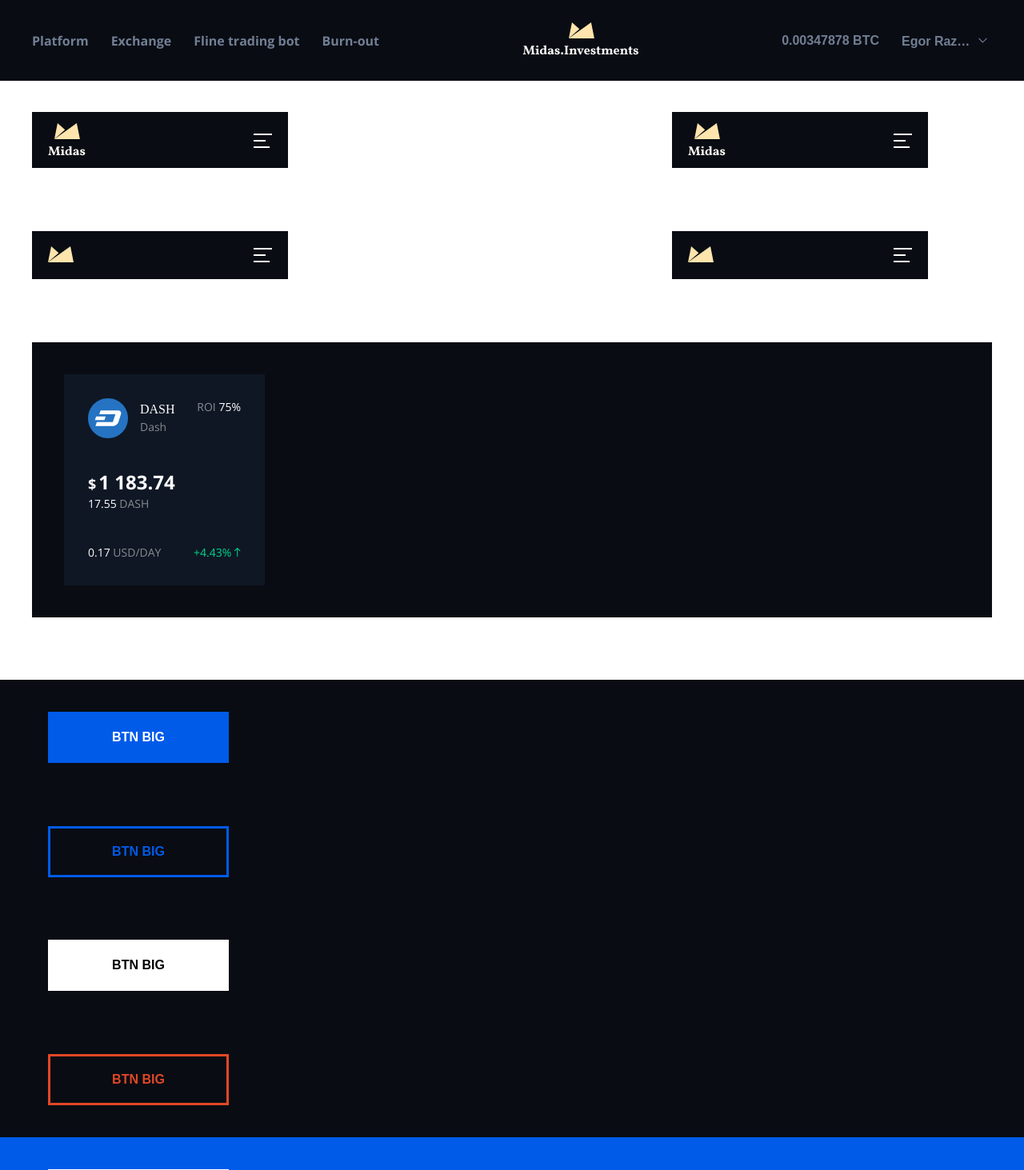
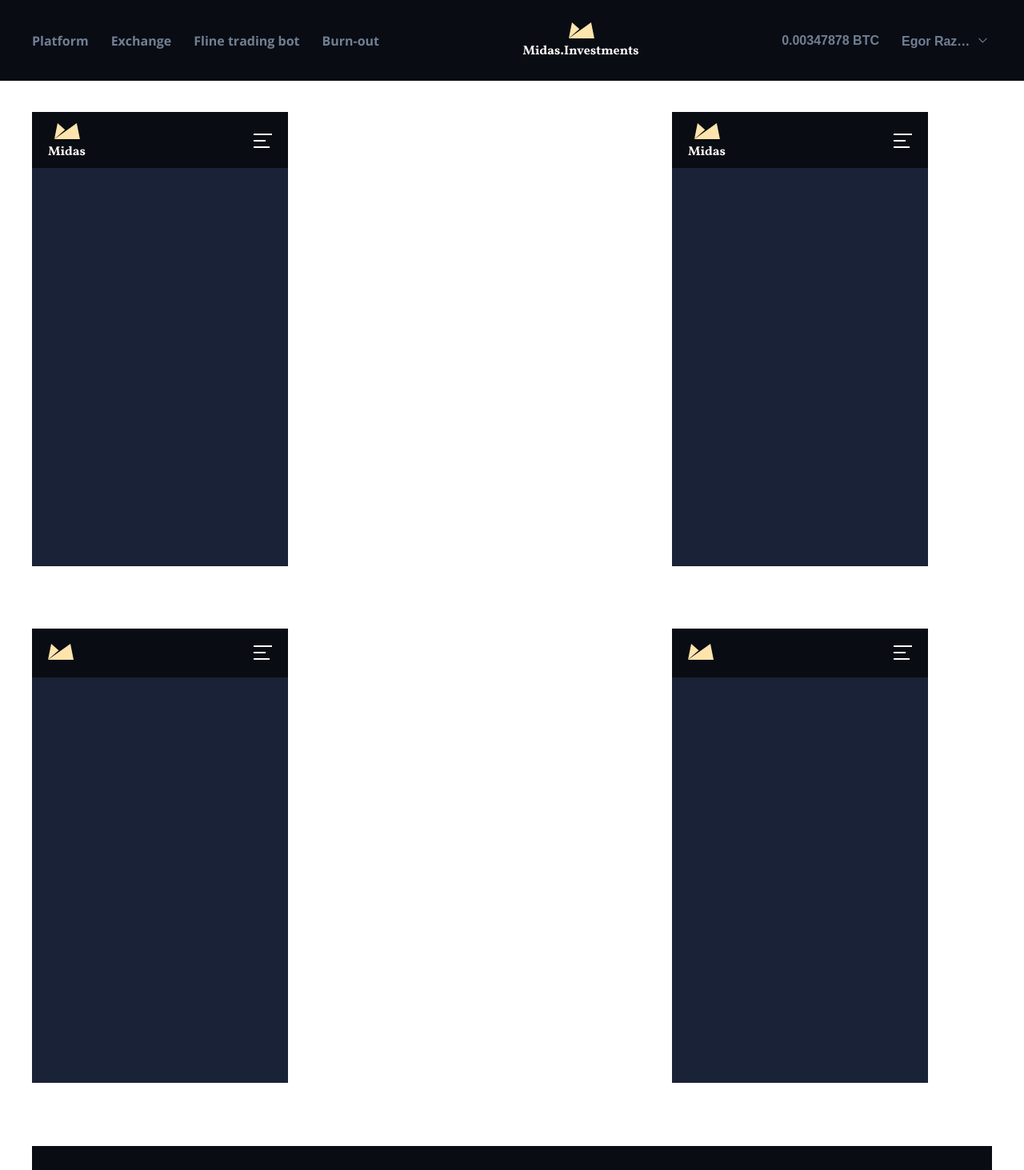
Before and after one commit to Avanger2512/midas, a Vue app: page / in a window 1280 px wide. Shown: the top 1463 px of the page at 80% size. Built offline with nearby package versions, Linux system fonts and the light colour scheme.

Commit message:
add gap for headers

```diff
--- a/src/App.vue
+++ b/src/App.vue
@@ -8,12 +8,16 @@
     <div class="container">
       <div class="row">
         <div class="column">
+          <div class="content">
             <the-header-mobile
               :links="menuLinksFirstLogin" />
           </div>
+        </div>
         <div class="column">
+          <div class="content">
             <the-header-mobile
               :links="menuLinksFirst" />
+          </div>
         </div>
       </div>
 
@@ -24,15 +28,20 @@
 
       <div class="row">
         <div class="column">
+          <div class="content">
             <the-header-mobile
               :anotherType="true"
               :signIn="true"
               :links="menuLinksSecond" />
           </div>
+
+        </div>
         <div class="column">
+          <div class="content">
             <the-header-mobile
               :anotherType="true"
               :links="menuLinksSecond" />
+          </div>
         </div>
       </div>
 
@@ -275,6 +284,13 @@
   margin: 0 auto;
 }
 
+.content {
+  position: relative;
+  max-width: 320px;
+  min-height: 568px;
+  background: lighten($black, 10%);
+}
+
 .section {
   padding: 40px;
 
--- a/src/components/TheHeaderDesktop/TheHeaderDesktop.vue
+++ b/src/components/TheHeaderDesktop/TheHeaderDesktop.vue
@@ -12,7 +12,7 @@
           </li>
         </ul>
 
-        <a href="/" class="header__logo">
+        <a href="#" class="header__logo">
           <img src="@/assets/images/midas-logo.svg" alt="midas-logo">
         </a>
 
--- a/src/components/TheHeaderMobile/TheHeaderMobile.vue
+++ b/src/components/TheHeaderMobile/TheHeaderMobile.vue
@@ -1,7 +1,7 @@
 <template>
   <header :class="['header-mobile', {'is-active': isActive, 'header-mobile_mod': anotherType}]">
     <div class="header-mobile__in">
-      <a href="/" class="header-mobile__logo">
+      <a href="#" class="header-mobile__logo">
         <img
           :src="require(`@/assets/images/${imgLogoSrc}.svg`)"
           alt="midas-logo">
@@ -118,7 +118,6 @@
 
 .header-mobile {
   $this: &;
-  position: relative;
 
   &__in {
     display: flex;
@@ -127,7 +126,6 @@
     justify-content: space-between;
     padding: 14px 20px 11px;
     background: $black;
-    max-width: 280px;
   }
 
   &__logo {
@@ -206,7 +204,8 @@
 
   &__menu {
     position: absolute;
-    top: 100%;
+    top: 60px;
+    bottom: 0;
     left: 0;
     z-index: 2;
     background: rgba(9, 12, 19, 0.86);
@@ -214,6 +213,7 @@
     max-width: 263px;
     width: 100%;
     padding: 24px 0;
+    overflow-y: auto;
 
     ul {
       &:not(:first-child) {
```
Lines whose indentation alone changed are shown as unchanged.
